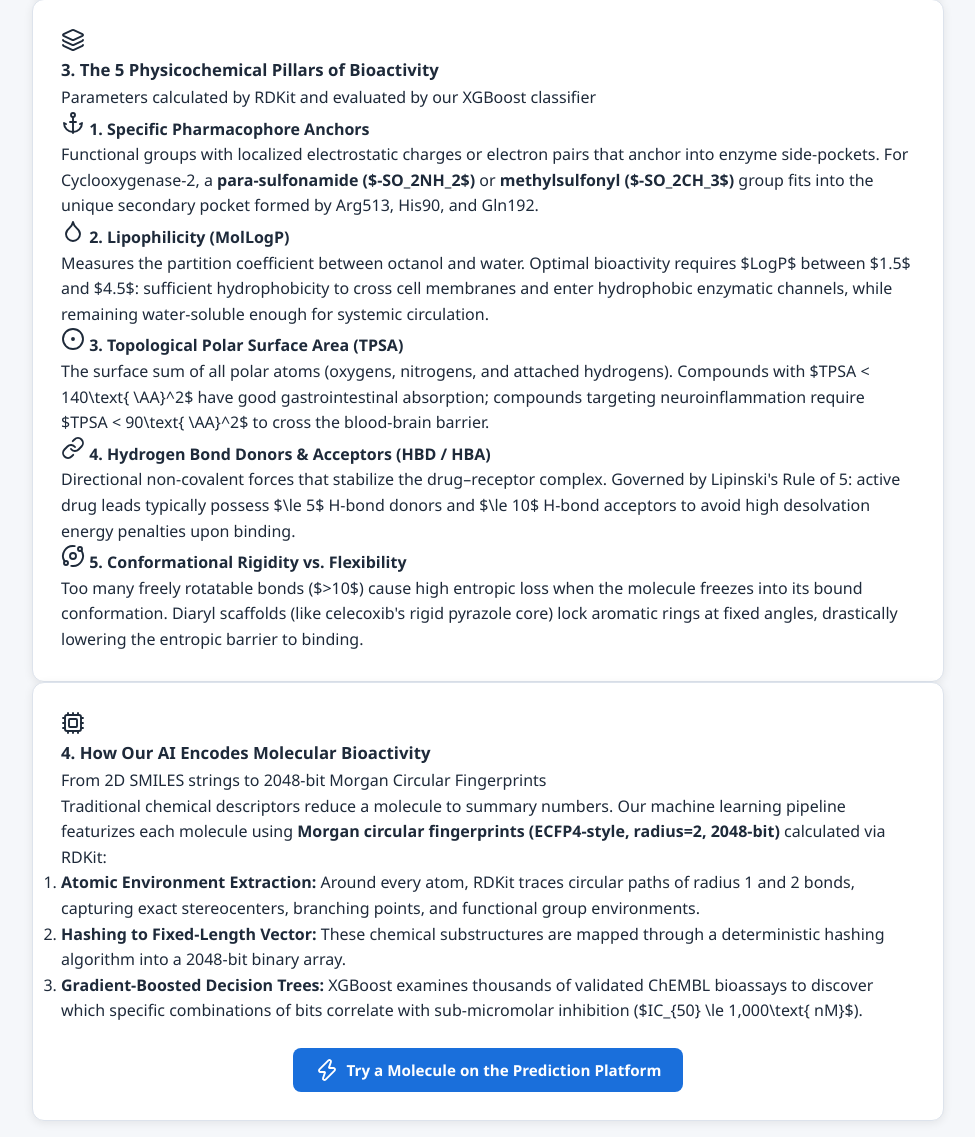
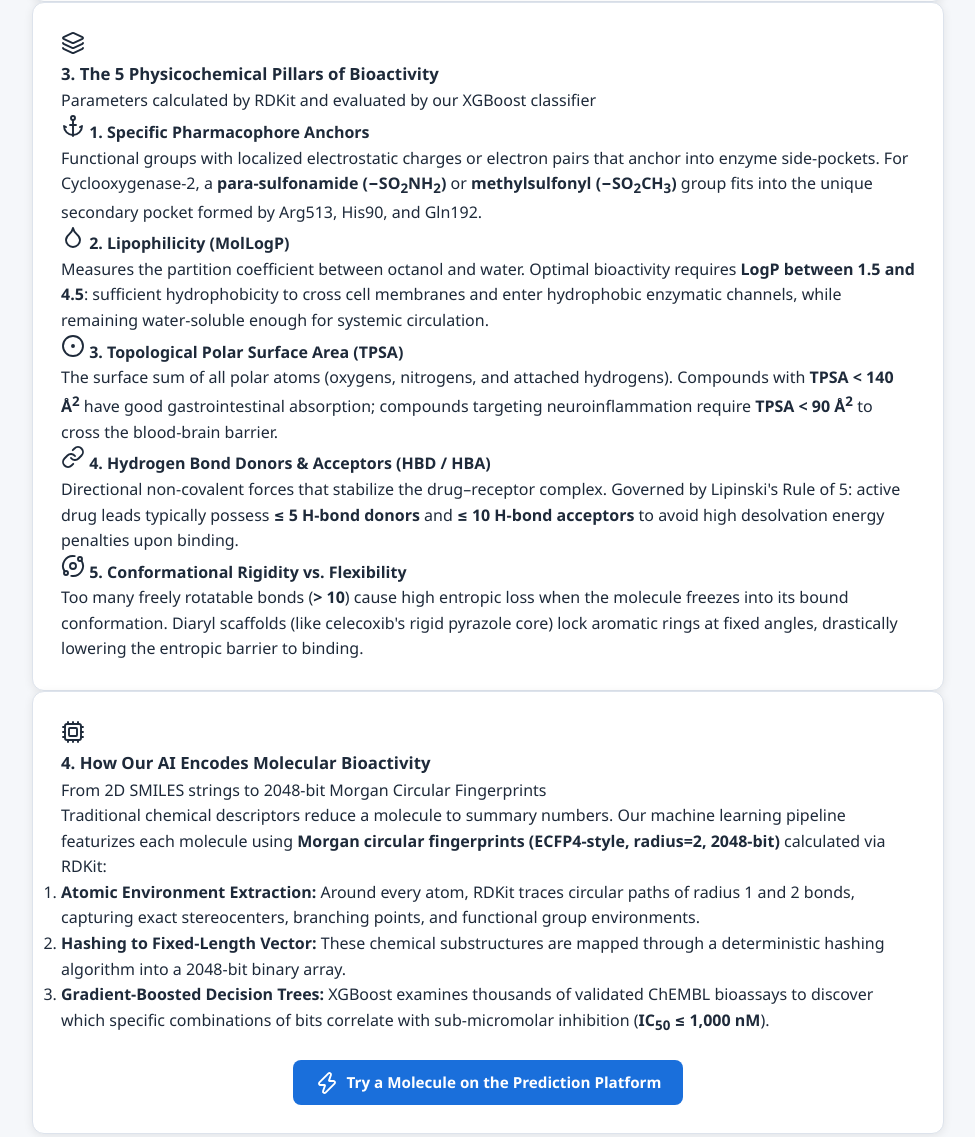
Before and after one commit to kAnish-byte/Bioactive-Molecule, a plain HTML site: page version 2/frontend/bioactivity.html in a window 1280 px wide. Shown: the part 1559-2696 px from the top of the page, without its empty margins (152-1127 px from the left). Drawn offline with nearby package versions, Linux system fonts and the light colour scheme; files that its build step writes are made by us from their sources; no server answers; files whose address does not match are found by name.

Commit message:
Fix chemical typography and symbols in Bioactivity Guide

```diff
--- a/version 2/frontend/bioactivity.html
+++ b/version 2/frontend/bioactivity.html
@@ -102,7 +102,7 @@
           </div>
           <div class="guide-body">
             <p>
-              A <strong>chiral carbon</strong> (also called an asymmetric carbon or stereocenter) is an $sp^3$-hybridized carbon atom bonded to <strong>four distinct chemical groups</strong>. Because of tetrahedral geometry ($109.5^\circ$ bond angles), four unique substituents can be arranged in space in two different, non-interchangeable 3D configurations without breaking covalent bonds.
+              A <strong>chiral carbon</strong> (also called an asymmetric carbon or stereocenter) is an <strong>sp<sup>3</sup>-hybridized</strong> carbon atom bonded to <strong>four distinct chemical groups</strong>. Because of tetrahedral geometry (109.5&deg; bond angles), four unique substituents can be arranged in space in two different, non-interchangeable 3D configurations without breaking covalent bonds.
             </p>
             <div class="callout-box">
               <div class="callout-icon"><i data-lucide="info"></i></div>
@@ -135,7 +135,7 @@
                   <strong>The Active Enantiomer</strong>
                 </div>
                 <p>
-                  The stereoisomer that exhibits optimal spatial fit into the receptor's binding cavity, establishing critical hydrogen bonds, salt bridges, and $\pi$–$\pi$ aromatic stacking.
+                  The stereoisomer that exhibits optimal spatial fit into the receptor's binding cavity, establishing critical hydrogen bonds, salt bridges, and &pi;&ndash;&pi; aromatic stacking.
                 </p>
               </div>
 
@@ -154,7 +154,7 @@
             <div class="diagram-box">
               <h4 style="margin: 0 0 10px; color: var(--ink);">The Easson-Stedman Three-Point Receptor Binding Model</h4>
               <p style="font-size: .88rem; color: var(--ink-2); margin-bottom: 16px;">
-                High-affinity bioactivity requires at least three simultaneous complementary interactions between the chiral drug molecule ($A, B, C$) and the enzyme binding pockets ($A', B', C'$).
+                High-affinity bioactivity requires at least three simultaneous complementary interactions between the chiral drug molecule (<strong>A, B, C</strong>) and the enzyme binding pockets (<strong>A', B', C'</strong>).
               </p>
               <div class="receptor-diagram">
                 <div class="mirror-half">
@@ -213,7 +213,7 @@
                   <strong>1. Specific Pharmacophore Anchors</strong>
                 </div>
                 <p>
-                  Functional groups with localized electrostatic charges or electron pairs that anchor into enzyme side-pockets. For Cyclooxygenase-2, a <strong>para-sulfonamide ($-SO_2NH_2$)</strong> or <strong>methylsulfonyl ($-SO_2CH_3$)</strong> group fits into the unique secondary pocket formed by Arg513, His90, and Gln192.
+                  Functional groups with localized electrostatic charges or electron pairs that anchor into enzyme side-pockets. For Cyclooxygenase-2, a <strong>para-sulfonamide (&minus;SO<sub>2</sub>NH<sub>2</sub>)</strong> or <strong>methylsulfonyl (&minus;SO<sub>2</sub>CH<sub>3</sub>)</strong> group fits into the unique secondary pocket formed by Arg513, His90, and Gln192.
                 </p>
               </div>
 
@@ -223,7 +223,7 @@
                   <strong>2. Lipophilicity (MolLogP)</strong>
                 </div>
                 <p>
-                  Measures the partition coefficient between octanol and water. Optimal bioactivity requires $LogP$ between $1.5$ and $4.5$: sufficient hydrophobicity to cross cell membranes and enter hydrophobic enzymatic channels, while remaining water-soluble enough for systemic circulation.
+                  Measures the partition coefficient between octanol and water. Optimal bioactivity requires <strong>LogP between 1.5 and 4.5</strong>: sufficient hydrophobicity to cross cell membranes and enter hydrophobic enzymatic channels, while remaining water-soluble enough for systemic circulation.
                 </p>
               </div>
 
@@ -233,7 +233,7 @@
                   <strong>3. Topological Polar Surface Area (TPSA)</strong>
                 </div>
                 <p>
-                  The surface sum of all polar atoms (oxygens, nitrogens, and attached hydrogens). Compounds with $TPSA < 140\text{ \AA}^2$ have good gastrointestinal absorption; compounds targeting neuroinflammation require $TPSA < 90\text{ \AA}^2$ to cross the blood-brain barrier.
+                  The surface sum of all polar atoms (oxygens, nitrogens, and attached hydrogens). Compounds with <strong>TPSA &lt; 140 &Aring;<sup>2</sup></strong> have good gastrointestinal absorption; compounds targeting neuroinflammation require <strong>TPSA &lt; 90 &Aring;<sup>2</sup></strong> to cross the blood-brain barrier.
                 </p>
               </div>
 
@@ -243,7 +243,7 @@
                   <strong>4. Hydrogen Bond Donors &amp; Acceptors (HBD / HBA)</strong>
                 </div>
                 <p>
-                  Directional non-covalent forces that stabilize the drug–receptor complex. Governed by Lipinski's Rule of 5: active drug leads typically possess $\le 5$ H-bond donors and $\le 10$ H-bond acceptors to avoid high desolvation energy penalties upon binding.
+                  Directional non-covalent forces that stabilize the drug&ndash;receptor complex. Governed by Lipinski's Rule of 5: active drug leads typically possess <strong>&le; 5 H-bond donors</strong> and <strong>&le; 10 H-bond acceptors</strong> to avoid high desolvation energy penalties upon binding.
                 </p>
               </div>
 
@@ -253,7 +253,7 @@
                   <strong>5. Conformational Rigidity vs. Flexibility</strong>
                 </div>
                 <p>
-                  Too many freely rotatable bonds ($>10$) cause high entropic loss when the molecule freezes into its bound conformation. Diaryl scaffolds (like celecoxib's rigid pyrazole core) lock aromatic rings at fixed angles, drastically lowering the entropic barrier to binding.
+                  Too many freely rotatable bonds (<strong>&gt; 10</strong>) cause high entropic loss when the molecule freezes into its bound conformation. Diaryl scaffolds (like celecoxib's rigid pyrazole core) lock aromatic rings at fixed angles, drastically lowering the entropic barrier to binding.
                 </p>
               </div>
             </div>
@@ -281,7 +281,7 @@
                 <strong>Hashing to Fixed-Length Vector:</strong> These chemical substructures are mapped through a deterministic hashing algorithm into a 2048-bit binary array.
               </li>
               <li>
-                <strong>Gradient-Boosted Decision Trees:</strong> XGBoost examines thousands of validated ChEMBL bioassays to discover which specific combinations of bits correlate with sub-micromolar inhibition ($IC_{50} \le 1,000\text{ nM}$).
+                <strong>Gradient-Boosted Decision Trees:</strong> XGBoost examines thousands of validated ChEMBL bioassays to discover which specific combinations of bits correlate with sub-micromolar inhibition (<strong>IC<sub>50</sub> &le; 1,000 nM</strong>).
               </li>
             </ol>
             <div style="margin-top: 24px; text-align: center;">
```
